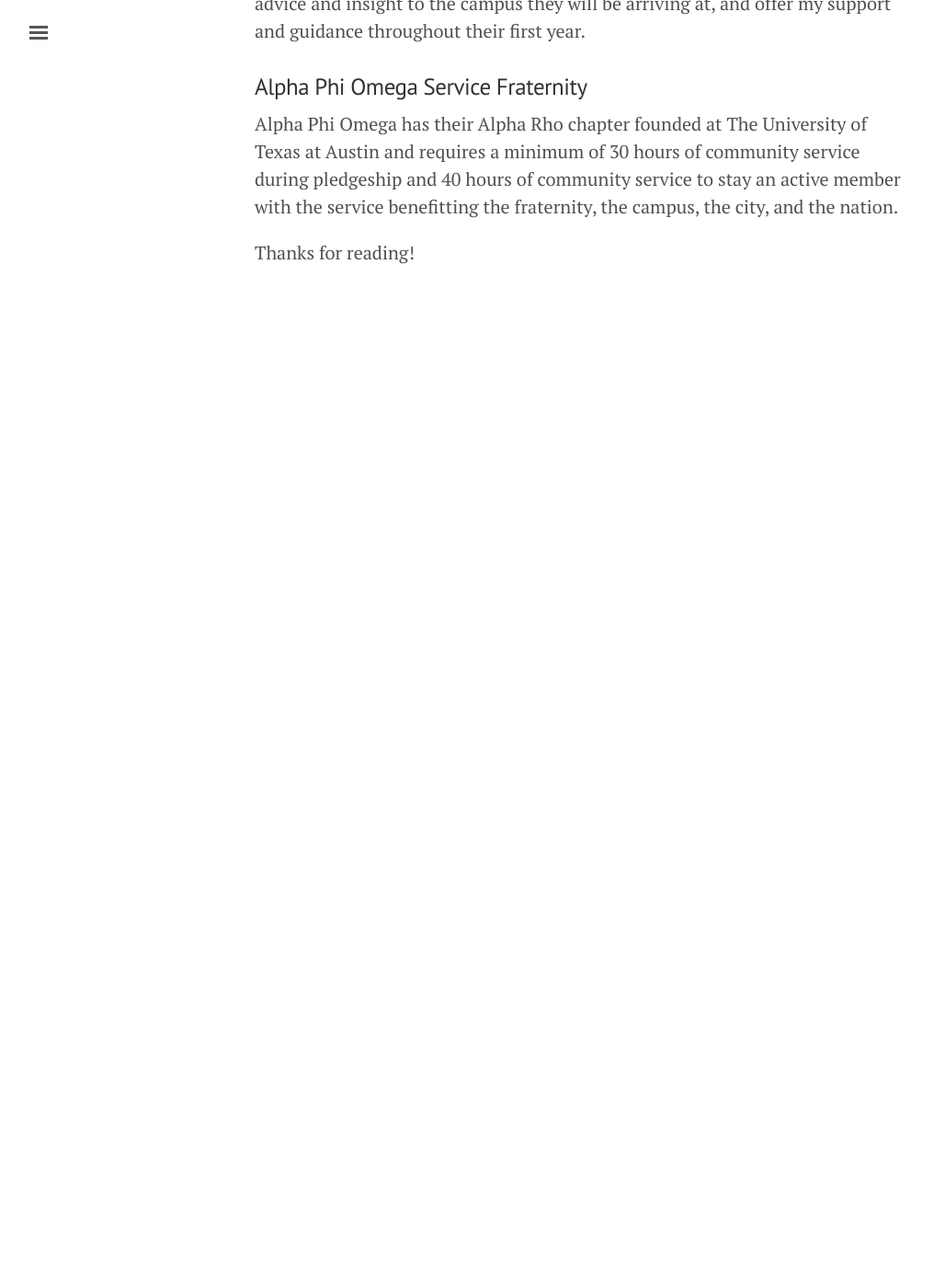
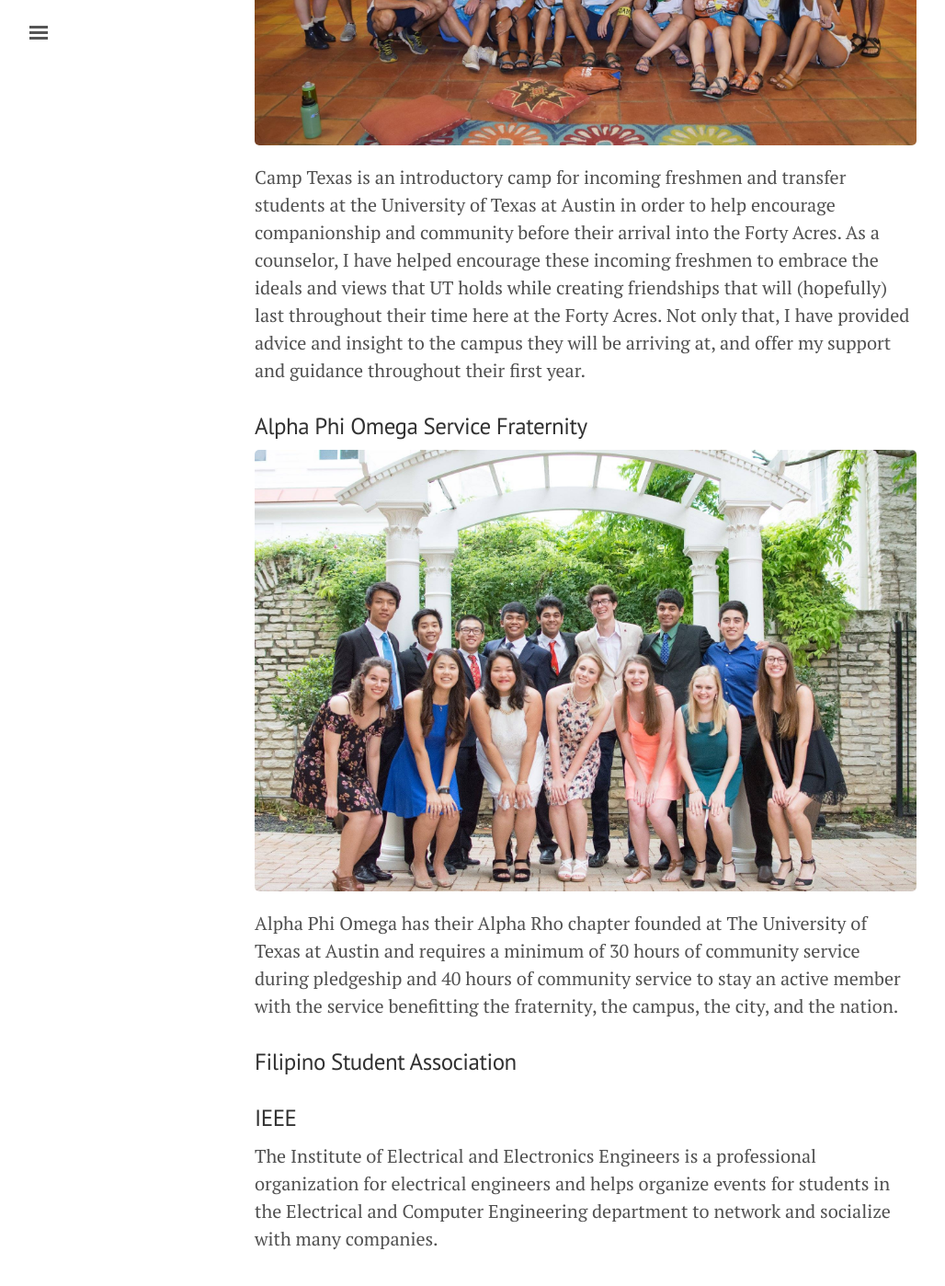
Before and after one commit to josephbae96/josephbae96.github.io, a Jekyll site: the page built from organizations.md, in a window 1280 px wide and 1400 px high, scrolled down 1297 px. Shown: the whole window at 92% size, without its empty margins (3-1031 px from the left). Built offline with Jekyll 4.4.1, drawn with Linux system fonts in a browser that asks for light colours; before the commit the page ends 1667 px from its top, so only the background shows below that; some of the changed text lies outside the part shown.

Commit message:
Organization Post and Cascarino's

```diff
--- a/organizations.md
+++ b/organizations.md
@@ -4,13 +4,12 @@
 ---
 
 ### Theta Tau
+
+<img src="/files/ThetaTau.jpg" alt="Theta Tau"  style="width:100%;text-align:center;margin: auto;">
+
 A professional engineering fraternity which purpose is to develop and maintain a high standard of professional interest among its members and to unite them in a strong bond of fraternal fellowship
 
-### IEEE
-The Institute of Electrical and Electronics Engineers is a professional organization for electrical engineers and helps organize events for students in the
-Electrical and Computer Engineering department to network and socialize with many companies.
-
-### Camp Texas 2016
+### Camp Texas
 
 <img src="/files/CT2016%20Session%206.jpg" alt="Camp Texas 2016 Session 6"  style="width:100%;text-align:center;margin: auto;">
 
@@ -23,10 +22,17 @@
 
 ### Alpha Phi Omega Service Fraternity
 
+<img src="/files/APO.jpg" alt="Alpha Phi Omega"  style="width:100%;text-align:center;margin: auto;">
+
 Alpha Phi Omega has their Alpha Rho chapter founded at The University of Texas at Austin
 and requires a minimum of 30 hours of community service during pledgeship and 40 hours of
 community service to stay an active member with the service benefitting the fraternity, the
 campus, the city, and the nation.
 
+### Filipino Student Association
 
-Thanks for reading!
+
+
+### IEEE
+The Institute of Electrical and Electronics Engineers is a professional organization for electrical engineers and helps organize events for students in the
+Electrical and Computer Engineering department to network and socialize with many companies.
```
Also changed, not shown: food.md (+1 -1 lines), files/APO.jpg (added), 1 other file.
